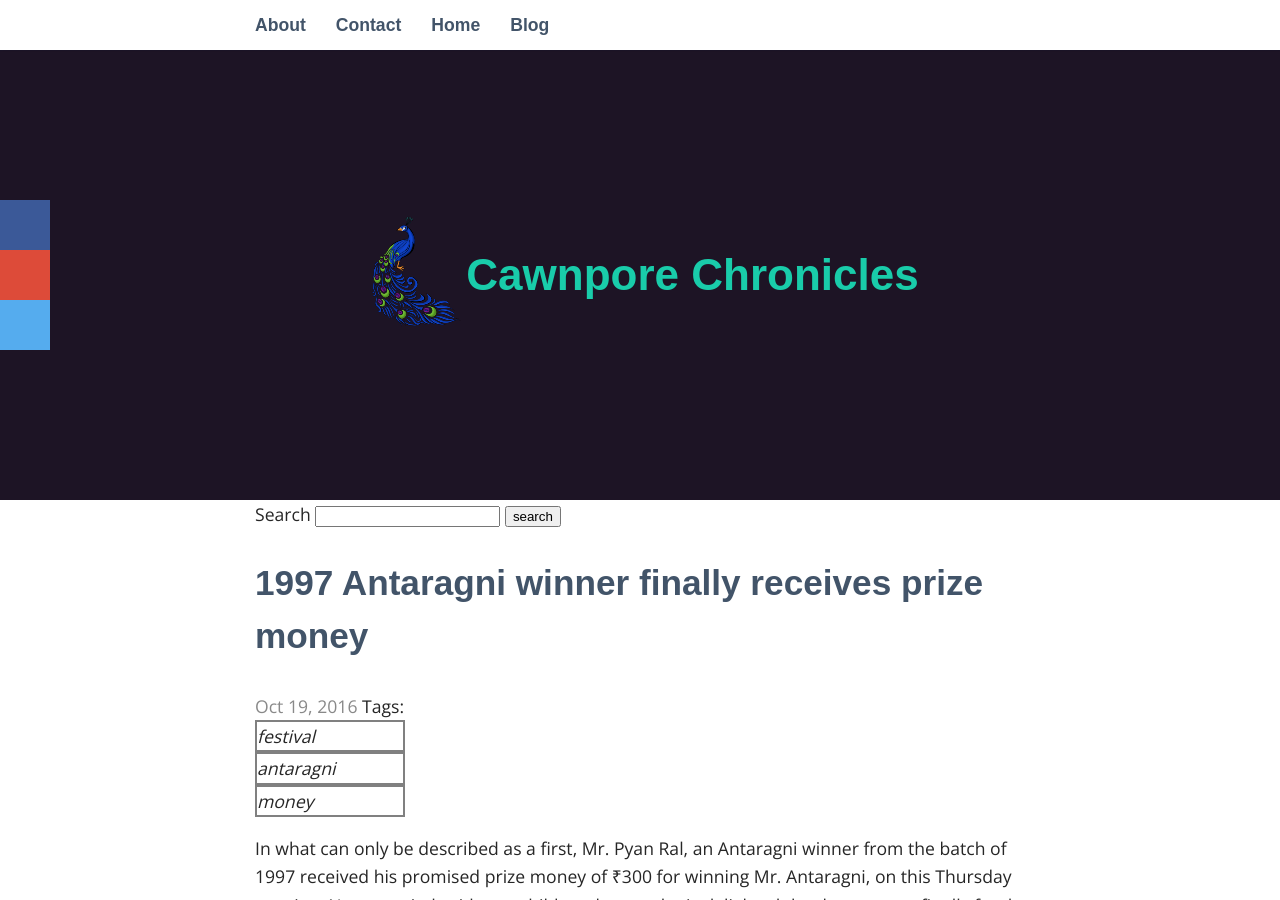
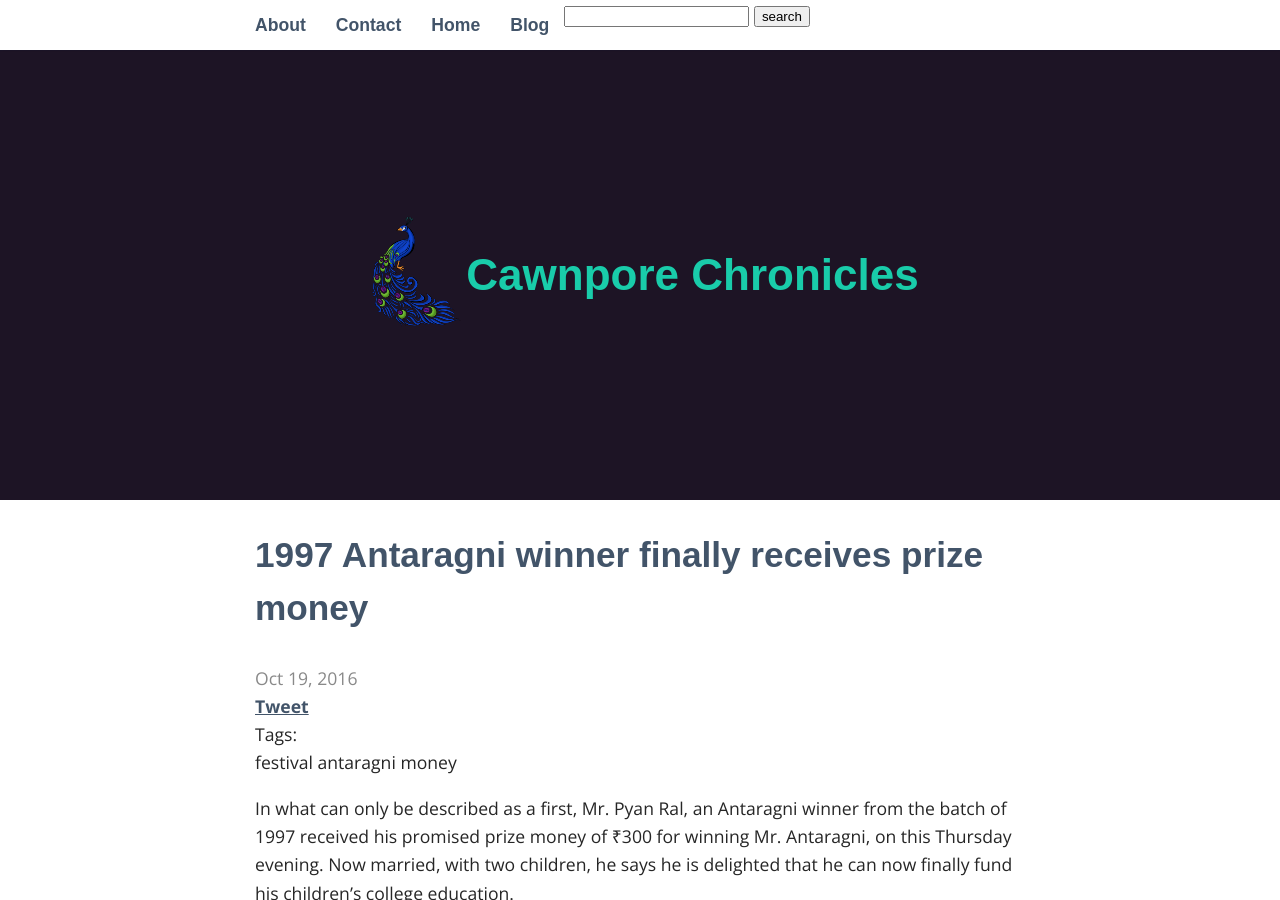
Before and after one commit to parthsharma1996/CS252_Project, a Jekyll site: the page built from CawnporeChronicles/_posts/2016-11-2-antaragni-money.markdown, in a window 1280 px wide and 900 px high. Built offline with Jekyll 4.4.1, drawn with Linux system fonts in a browser that asks for light colours; some web fonts are replaced; comment, search, counter and statistics services are not loaded.

Commit message:
Added search in the header, modified css for tags

```diff
--- a/CawnporeChronicles/_includes/header.html
+++ b/CawnporeChronicles/_includes/header.html
@@ -6,8 +6,11 @@
 				<li><a href="{{ page.url | prepend: site.baseurl }}">{{ page.title }}</a></li>
 				{% endif %} {% endfor %}
 				<li><a href="{{ "/blog" | prepend: site.baseurl }}">Blog</a></li>
-			</ul>
-			</li>
+                <li>
+		        <form action="/search.html" method="get"><input type="text" id="search_box" name="query">
+		        <input class="btn search-btn" type="submit" value="search">
+	            </form>
+                </li>
 			</ul>
 		</nav>
 	</div>
--- a/CawnporeChronicles/_layouts/default.html
+++ b/CawnporeChronicles/_layouts/default.html
@@ -3,22 +3,27 @@
 {% include head.html %}
 
 <body>
+<div id="fb-root"></div>
+<script>(function(d, s, id) {
+  var js, fjs = d.getElementsByTagName(s)[0];
+  if (d.getElementById(id)) return;
+  js = d.createElement(s); js.id = id;
+  js.src = "//connect.facebook.net/en_GB/sdk.js#xfbml=1&version=v2.8";
+  fjs.parentNode.insertBefore(js, fjs);
+}(document, 'script', 'facebook-jssdk'));</script>
 
     {% include header.html %}
     <main>
-    <div class="search">
-	<form action="/search.html" method="get">
-		<label for="search_box">Search</label>
-		<input type="text" id="search_box" name="query">
-		<input type="submit" value="search">
-	</form>
-    </div>
+
         <article>
             {{ content }}
         </article>
     {% include footer.html %}
 
     </main>
+<!-- Place this tag in your head or just before your close body tag. -->
+<script src="https://apis.google.com/js/platform.js" async defer></script>
+
 </body>
 
 </html>
--- a/CawnporeChronicles/_layouts/post.html
+++ b/CawnporeChronicles/_layouts/post.html
@@ -7,16 +7,21 @@ layout: default
 <!-- Floating Share Buttons Container taken from https://webdesignerhut.com/css-social-sharing-buttons-->
 <div class="socialfloat">
     <!-- Facebook Share Button -->
-    <a class="fbtn share facebook" href="#"><i class="fa fa-facebook"></i></a>
-    <!-- Google Plus Share Button -->
-    <a class="fbtn share gplus" href="#"><i class="fa fa-google-plus"></i></a>
-    <!-- Twitter Share Button -->
-    <a class="fbtn share twitter" href="#"><i class="fa fa-twitter"></i></a>
+    <!-- <a class="fbtn share facebook" href="#"><i class="fa fa-facebook"></i></a> -->
+<div class="fb-like" data-href="{{site.url}}{{page.url}}" data-layout="standard" data-action="like" data-size="small" data-show-faces="true" data-share="true"></div>
+<!-- Google Plus Share Button -->
+    <!-- <a class="fbtn share gplus" href="#"><i class="fa fa-google-plus"></i></a> -->
+    <!-- Place this tag where you want the share button to render. -->
+<div class="g-plus" data-action="share"></div>
+     <!-- Twitter Share Button -->
+    <!--a class="fbtn share twitter" href="#"><i class="fa fa-twitter"></i></a> -->
+    <a href="https://twitter.com/share" class="twitter-share-button" data-show-count="false">Tweet</a><script async src="//platform.twitter.com/widgets.js" charset="utf-8"></script>
 </div>
+
 Tags:
 <div class="tags">
 {% for item in page.tags %}
-<i><div class="tag"> {{item}} </div></i>
+{{item}}
 {% endfor %}
 </div>
 
--- a/CawnporeChronicles/_sass/_layout.scss
+++ b/CawnporeChronicles/_sass/_layout.scss
@@ -37,8 +37,6 @@ a:hover {
 	text-decoration: underline;
 }
 .tag {
-	width:150px;
-	border:2px solid gray;
 
 }
 header:header1 {
@@ -150,7 +148,6 @@ aside {
 }
 .socialfloat {
     display: block;
-    position: absolute;
     left: 0;
     top: 200px;
     z-index: 9999;
```
Also changed, not shown: 3 other files. Lines whose indentation alone changed are shown as unchanged.
